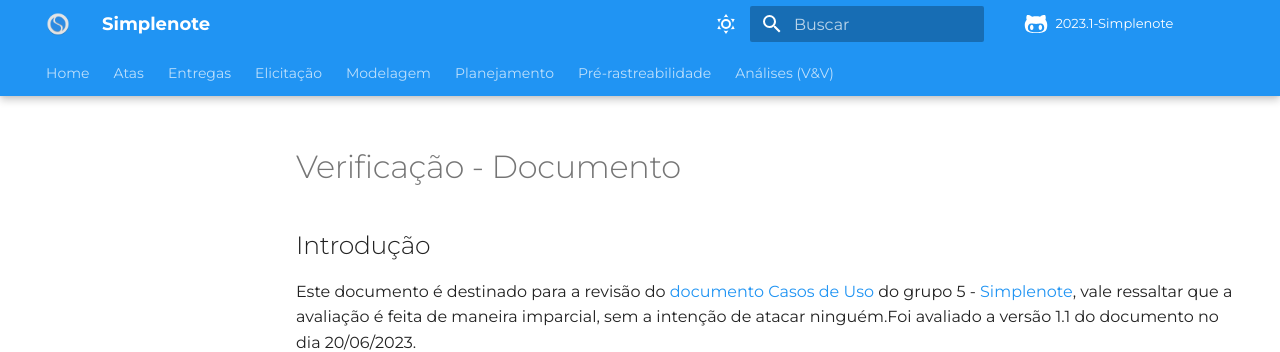
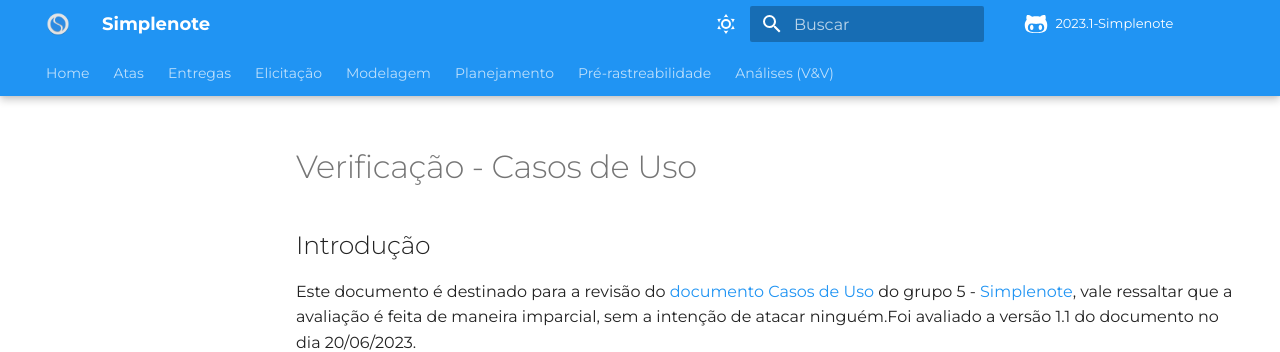
Before and after one commit to Requisitos-de-Software/2023.1-Simplenote, an MkDocs documentation site: the page built from docs/Analise-Grupo5/Modelagem/CasosDeUso.md, in a window 1280 px wide and 900 px high. Shown: the top 352 px of the window. Built offline with MkDocs 1.6.1 and Material for MkDocs 9.7.7, drawn with Linux system fonts in a browser that asks for light colours; some web fonts are replaced; comment, search, counter and statistics services are not loaded.

Commit message:
Update CasosDeUso.md

```diff
--- a/docs/Analise-Grupo5/Modelagem/CasosDeUso.md
+++ b/docs/Analise-Grupo5/Modelagem/CasosDeUso.md
@@ -1,4 +1,4 @@
-# Verificação - Documento
+# Verificação - Casos de Uso
 
 ## Introdução
 
```
